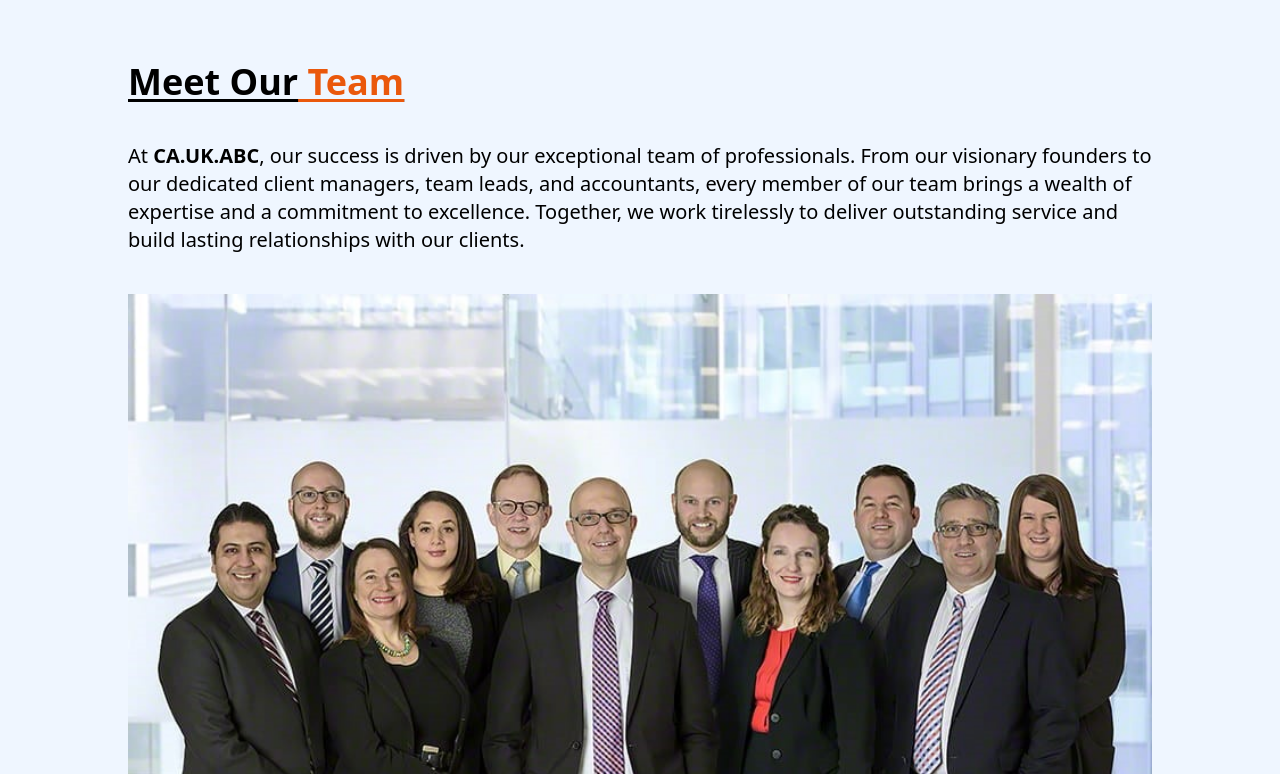
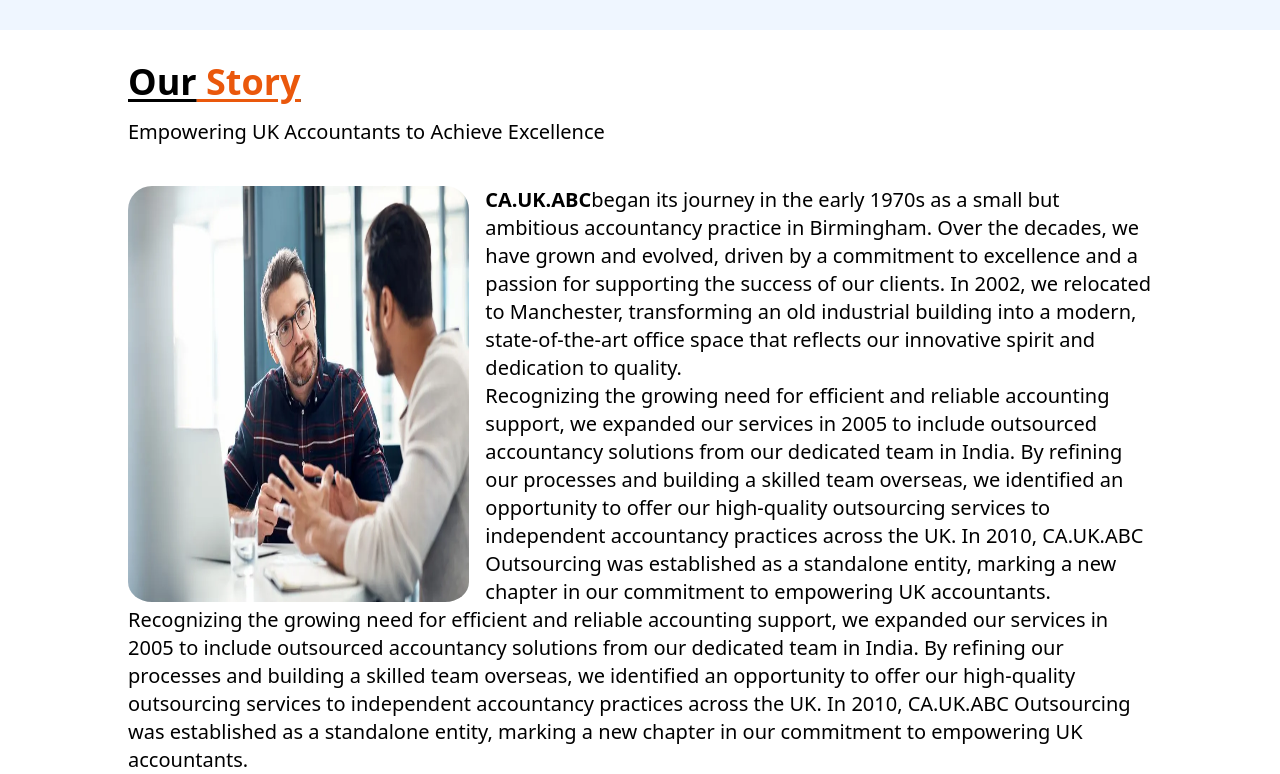
Before and after one commit to Flansh1137/ca, a React (Vite) app: page /about in a window 1280 px wide. Shown: the part 926-1700 px from the top of the page. Built offline with nearby package versions, Linux system fonts and the light colour scheme.

Commit message:
our story

```diff
--- a/src/components/About/about.jsx
+++ b/src/components/About/about.jsx
@@ -3,11 +3,14 @@
 import aboutTop from '../../assets/images/aboutTop.jpg'
 import aboutTeam from '../../assets/images/aboutTeam.jpg'
 import whatWeDo from '../../assets/images/whatWeDo.png'
+import ourStory from '../../assets/images/ourStory.jpg'
 
 const About = () => {
   return (
 
     <>
+
+      {/* banner and about us text  */}
       <div className='relative '>
         <img src={aboutTop} alt="" />
         <div class=" textAboutUs bg-gradient-to-r from-white from-10% via-white via-30% to-blue-900 to-80%">
@@ -17,37 +20,41 @@
         </div>
       </div>
 
+      {/* what we do  */}
 
       <div className=' bg-blue-50 p-8 md:px-20  text-lg  lg:px-32'>
         <p className=' font-bold underline underline-offset-4 text-2xl md:text-3xl  lg:text-4xl' >What We<span className='font-bold underline underline-offset-4 text-2xl md:text-3xl  lg:text-4xl text-orange-600'> DO</span></p>
-
         <div className='md:grid grid-cols-2 pt-4 md:pt-10  '>
-
           <img src={whatWeDo} className=' rounded-3xl	h-full ' />
-
           <p className='pt-2 lg:pt-28 lg:text-xl align-center px-2 md:pl-12 lg:pl-20'>At <span className='font-bold'>CA.UK.ABC</span>, we specialize in a wide array of accounting and financial services tailored to meet the diverse needs of our clients. From meticulous auditing and assurance to strategic tax planning and compliance. We are dedicated to empowering your financial success through our expertise, innovation, and unwavering commitment to your goals.</p>
-
-        </div>
-
-        <div>
         </div>
       </div>
-      <div className=' bg-blue-50 p-8 md:px-20  text-lg  lg:px-32'>
+
+      {/* our story  */}
+      <div className=' bg-white p-8 md:px-20  text-lg  lg:px-32'>
+        <p className=' font-bold underline underline-offset-4 text-2xl md:text-3xl  lg:text-4xl' >Our<span className='font-bold underline underline-offset-4 text-2xl md:text-3xl  lg:text-4xl text-orange-600'> Story</span></p>
+        <h1 className='pt-4 text-xl'>Empowering UK Accountants to Achieve Excellence</h1>
+
+        <div className='md:grid md:grid-cols-2 lg:grid-cols-3 pt-4 md:pt-10  '>
+
+          <img src={ourStory} className=' rounded-3xl	h-full pb-1  ' />
+
+          <p className='  lg:text-xl md:pl-4 lg:col-span-2'> <span className='font-bold'>CA.UK.ABC</span>began its journey in the early 1970s as a small but ambitious accountancy practice in Birmingham. Over the decades, we have grown and evolved, driven by a commitment to excellence and a passion for supporting the success of our clients. In 2002, we relocated to Manchester, transforming an old industrial building into a modern, state-of-the-art office space that reflects our innovative spirit and dedication to quality. <span className='hidden lg:block lg:gird row-span-1 lg:text-xl' >Recognizing the growing need for efficient and reliable accounting support, we expanded our services in 2005 to include outsourced accountancy solutions from our dedicated team in India. By refining our processes and building a skilled team overseas, we identified an opportunity to offer our high-quality outsourcing services to independent accountancy practices across the UK. In 2010, CA.UK.ABC Outsourcing was established as a standalone entity, marking a new chapter in our commitment to empowering UK accountants.</span> </p>
+        </div>
+        <p className='lg:gird row-span-1 lg:text-xl' >Recognizing the growing need for efficient and reliable accounting support, we expanded our services in 2005 to include outsourced accountancy solutions from our dedicated team in India. By refining our processes and building a skilled team overseas, we identified an opportunity to offer our high-quality outsourcing services to independent accountancy practices across the UK. In 2010, CA.UK.ABC Outsourcing was established as a standalone entity, marking a new chapter in our commitment to empowering UK accountants.</p>
+      </div>
+
+      {/* meet our team  */}
+      < div className=' bg-blue-50 p-8 md:px-20  text-lg  lg:px-32'>
         <p className=' font-bold underline underline-offset-4 text-2xl md:text-3xl  lg:text-4xl' >Meet Our<span className='font-bold underline underline-offset-4 text-2xl md:text-3xl  lg:text-4xl text-orange-600'> Team</span></p>
-
         <div className=' '>
+          <p className='pt-2 lg:pt-10 lg:text-xl '>At <span className='font-bold'>CA.UK.ABC</span>, our success is driven by our exceptional team of professionals. From our visionary founders to our dedicated client managers, team leads, and accountants, every member of our team brings a wealth of expertise and a commitment to excellence. Together, we work tirelessly to deliver outstanding service and build lasting relationships with our clients.
+            <img src={aboutTeam} className='w-full pt-4 md:pt-10' alt="" /></p>
+        </div>
+      </div>
 
 
-          <p className='pt-2 lg:pt-10 lg:text-xl '>At <span className='font-bold'>CA.UK.ABC</span>, our success is driven by our exceptional team of professionals. From our visionary founders to our dedicated client managers, team leads, and accountants, every member of our team brings a wealth of expertise and a commitment to excellence. Together, we work tirelessly to deliver outstanding service and build lasting relationships with our clients.
-          <img src={aboutTeam} className='w-full pt-4 md:pt-10' alt="" />
 
-</p>
-
-        </div>
-
-        <div>
-        </div>
-      </div>
 
     </>
   )
```
Also changed, not shown: src/assets/images/ourStory.jpg (added).
